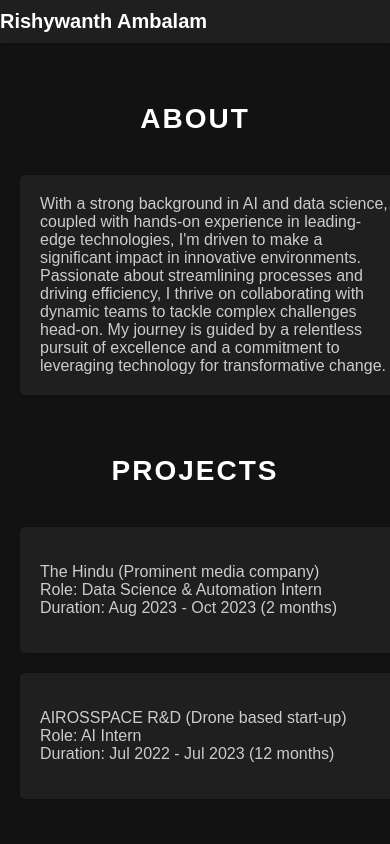
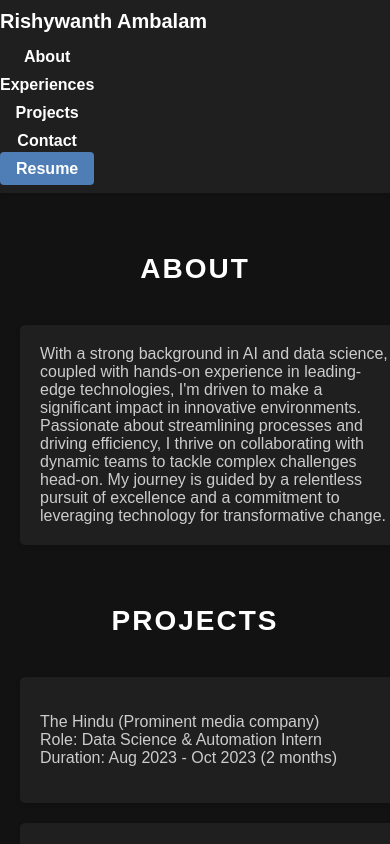
Before and after one commit to rishy05/portfolio, a React (Create React App) app: page / in a window 390 px wide. Shown: the top 844 px of the page. Built offline with nearby package versions, Linux system fonts and the light colour scheme.

Commit message:
trying 2

```diff
--- a/src/App.css
+++ b/src/App.css
@@ -151,9 +151,8 @@ nav a:hover {
 /* Responsive Design */
 @media (max-width: 768px) {
   .nav-container {
-    flex-direction: row;
-    justify-content: space-between;
-    align-items: center;
+    flex-direction: column;
+    align-items: flex-start;
   }
 
   .logo a {
@@ -161,24 +160,13 @@ nav a:hover {
   }
 
   nav ul {
-    display: none;
     flex-direction: column;
     align-items: center;
-    background-color: #1f1f1f;
-    position: absolute;
-    top: 50px;
-    left: 0;
-    width: 100%;
-    z-index: 1;
-    padding: 10px 0;
+    margin-top: 10px;
   }
 
   nav li {
     margin: 5px 0;
-  }
-
-  nav.responsive ul {
-    display: flex;
   }
 
   .section-header h2 {
```
